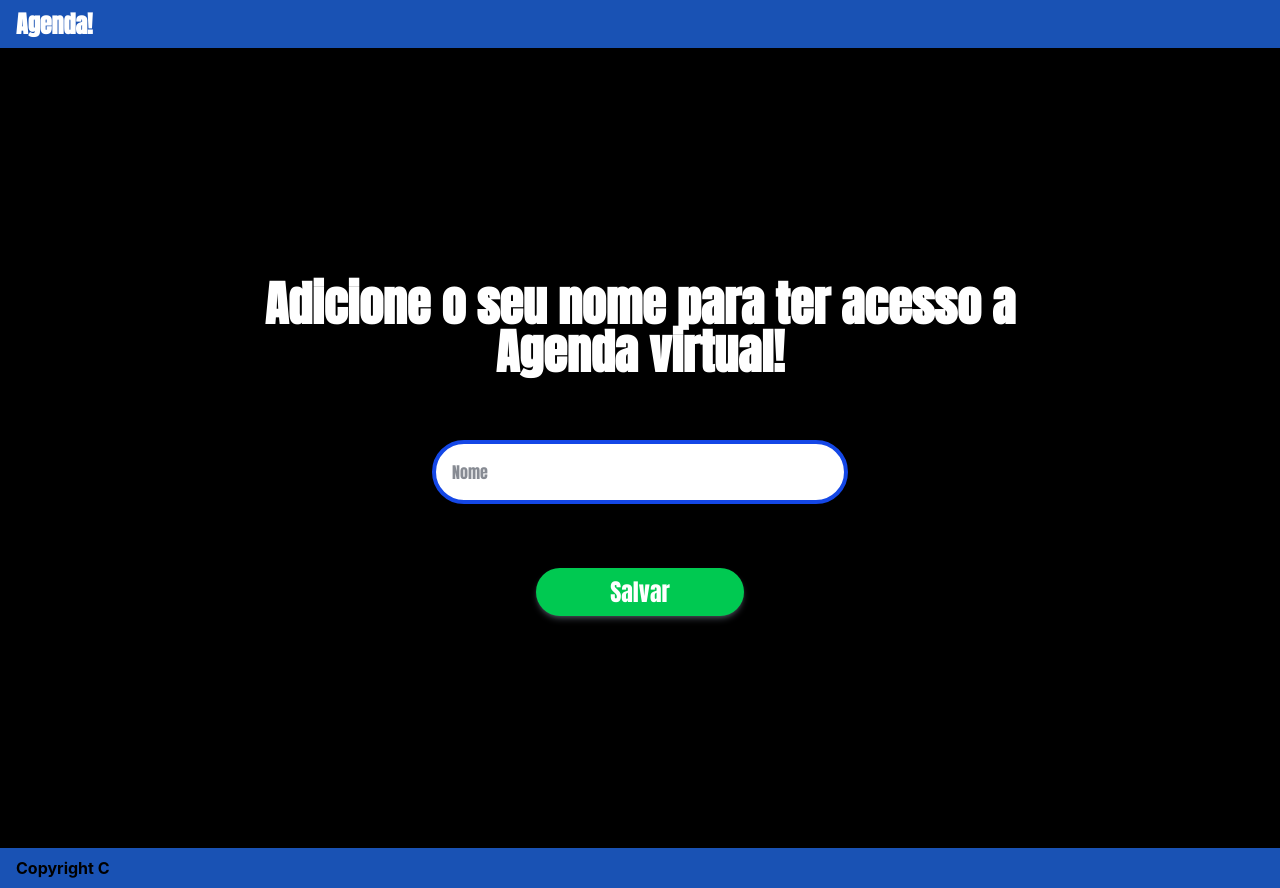
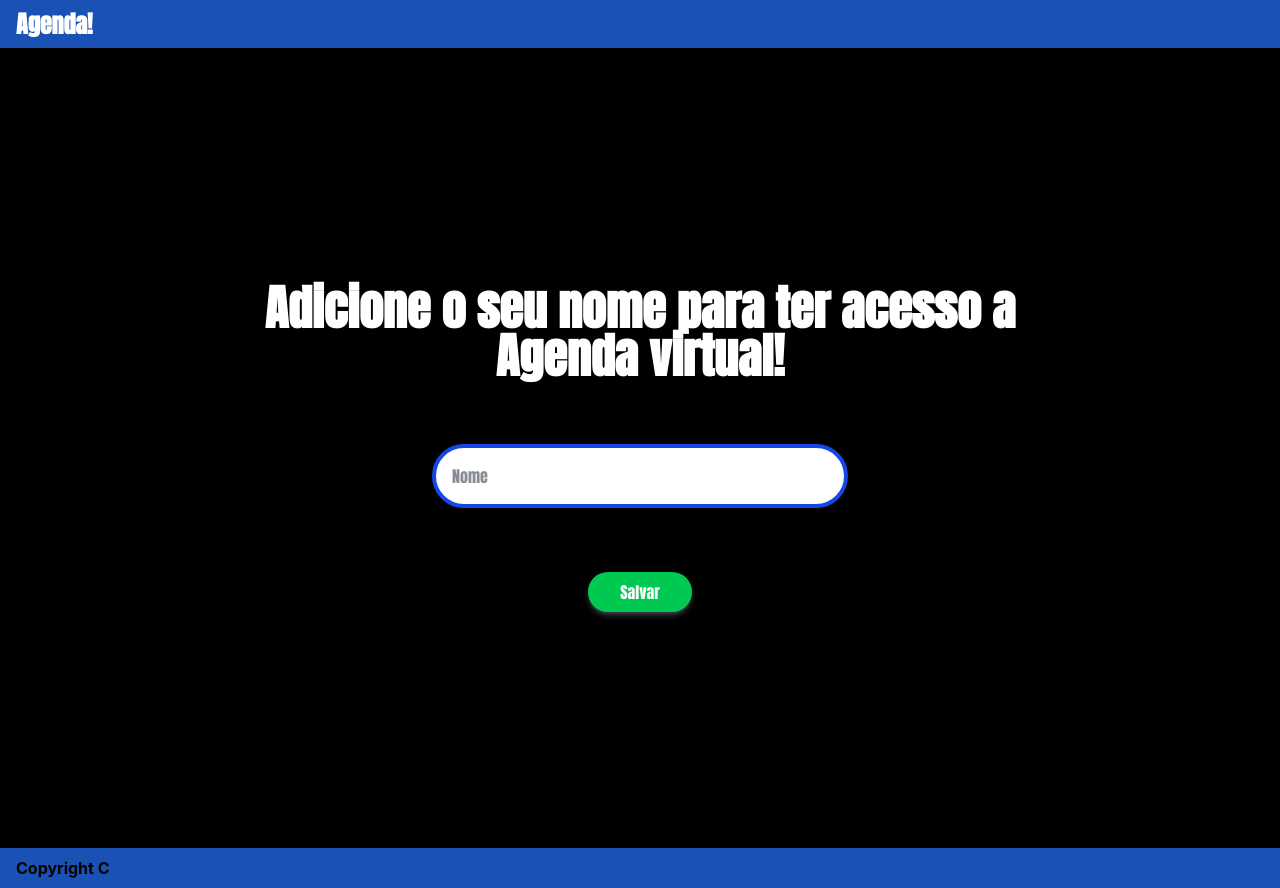
Before and after one commit to VerttB/agenda-frontend, a React (Vite) app: page / in a window 1280 px wide. Built offline with nearby package versions, Linux system fonts and the light colour scheme.

Commit message:
style: mudança de estilo botao

```diff
--- a/src/routes/index.tsx
+++ b/src/routes/index.tsx
@@ -51,7 +51,7 @@ function App() {
         {erro && <p className='text-red-500'>{erro}</p>}
         <Button
         onClick={() => handleSave()}
-        className=' bg-green-500 text-2xl w-1/6 rounded-full '>
+        className=' bg-green-500  '>
           Salvar
         </Button>
         </div>
```
